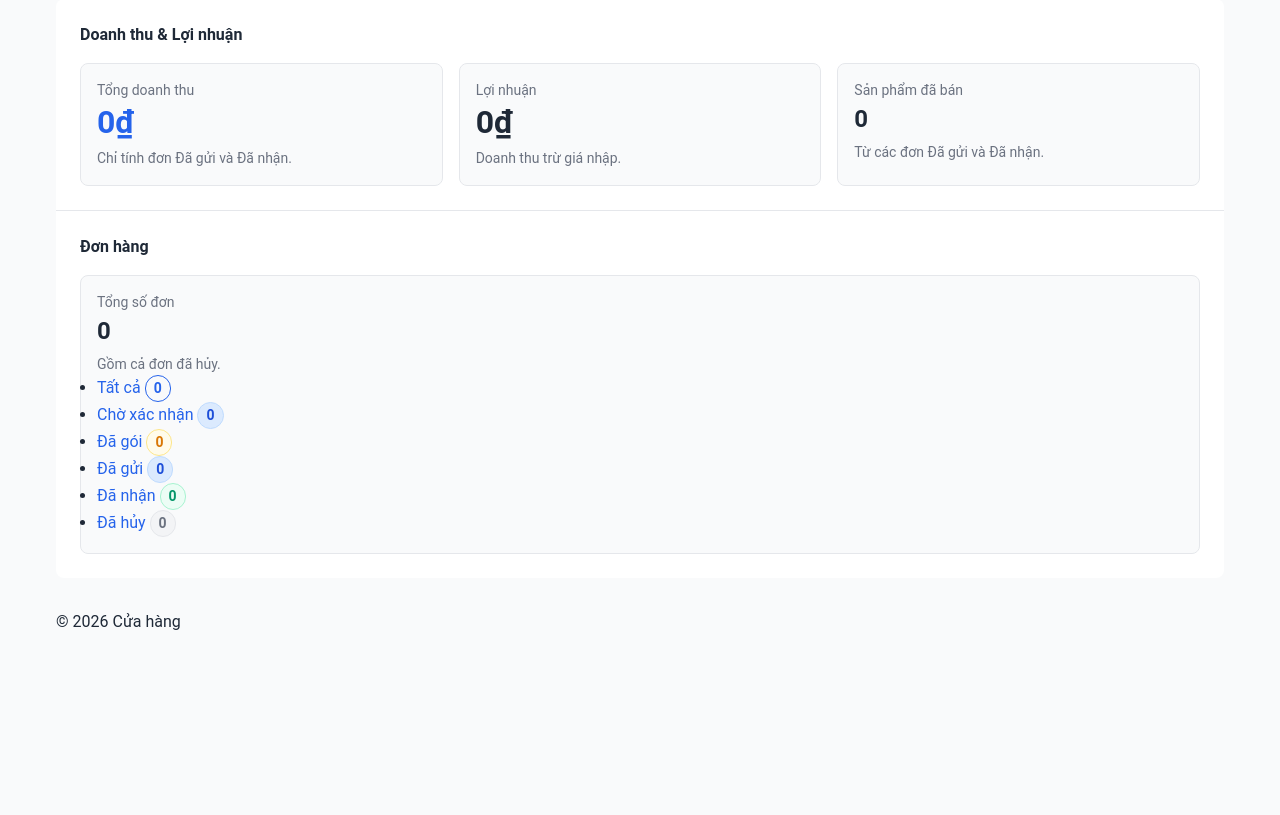
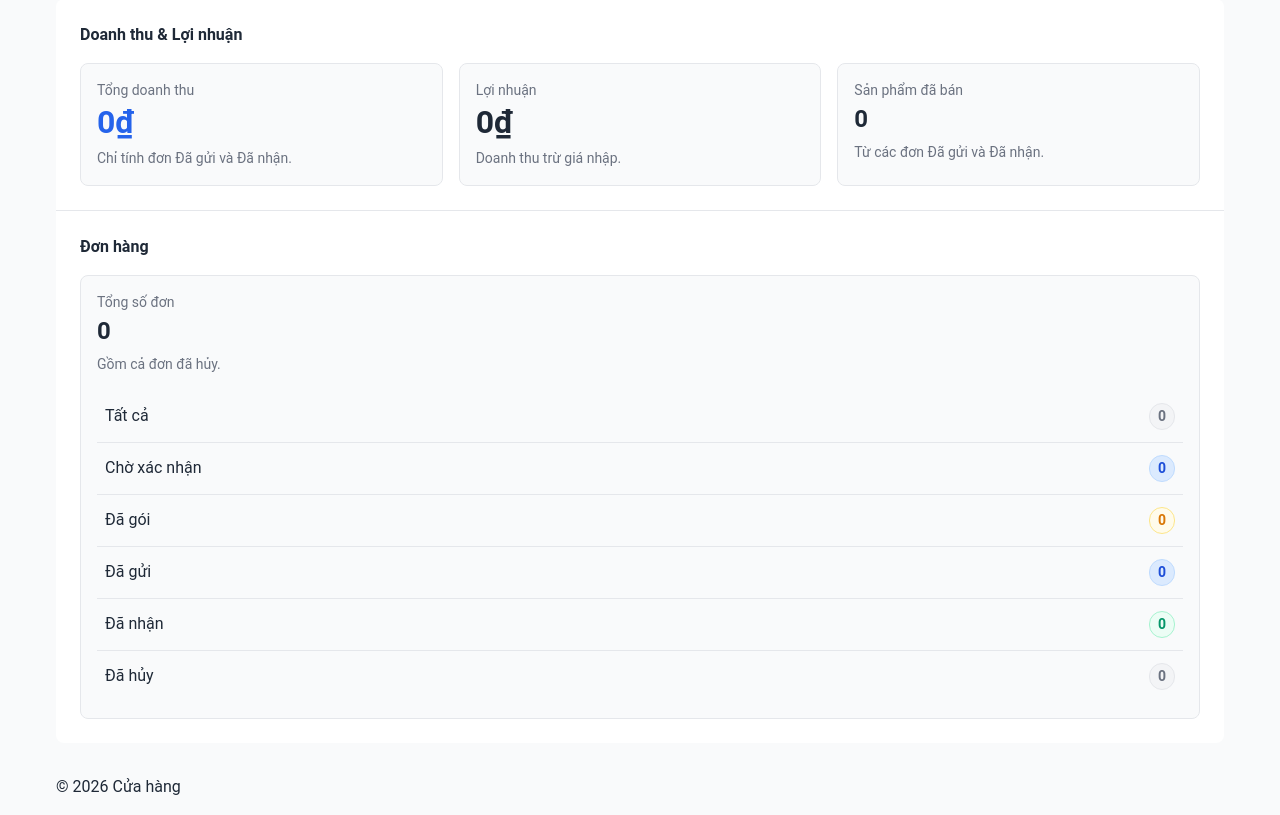
Before and after one commit to DangTAnh/StrWb, a Flask app: page /admin/stats in a window 1280 px wide. Shown: the part 70-885 px from the top of the page. Before the commit the page ends 700 px from the top, so only its background shows below. Run offline with Flask 3, Linux system fonts and the light colour scheme; the visitor is signed in with stand-in values (Sample User, id 1); data that the repository does not hold is empty; some libraries are stand-ins or nearby versions.

Commit message:
feat(08-admin-stats-02): CSS .status-breakdown + .badge-neutral
Add .status-breakdown (list/li/a/hover rules, min-height 44px touch targets)
and .badge-neutral (gray trio: #6B7280/#F3F4F6/#E5E7EB) to Phase 8 banner.

```diff
--- a/app/static/css/style.css
+++ b/app/static/css/style.css
@@ -505,3 +505,10 @@ button.link-danger:hover { text-decoration: underline; }
 .stat-hint { font-size: 14px; color: #6B7280; margin-top: 8px; }
 .stat-note { font-size: 14px; color: #B45309; margin-top: 8px; }  /* NEW hex, AA 4.7:1 on #F9FAFB */
 @media (max-width: 480px) { .stats-group { padding: 16px; } }
+
+/* Order status breakdown — links to /admin/orders?status=<label> */
+.status-breakdown { list-style: none; margin: 16px 0 0; padding: 0; }
+.status-breakdown li + li { border-top: 1px solid #E5E7EB; }
+.status-breakdown a { display: flex; align-items: center; justify-content: space-between; gap: 8px; min-height: 44px; padding: 12px 8px; color: #1F2937; }
+.status-breakdown a:hover { background: #F9FAFB; text-decoration: none; }
+.badge-neutral { color: #6B7280; background: #F3F4F6; border-color: #E5E7EB; }
```
